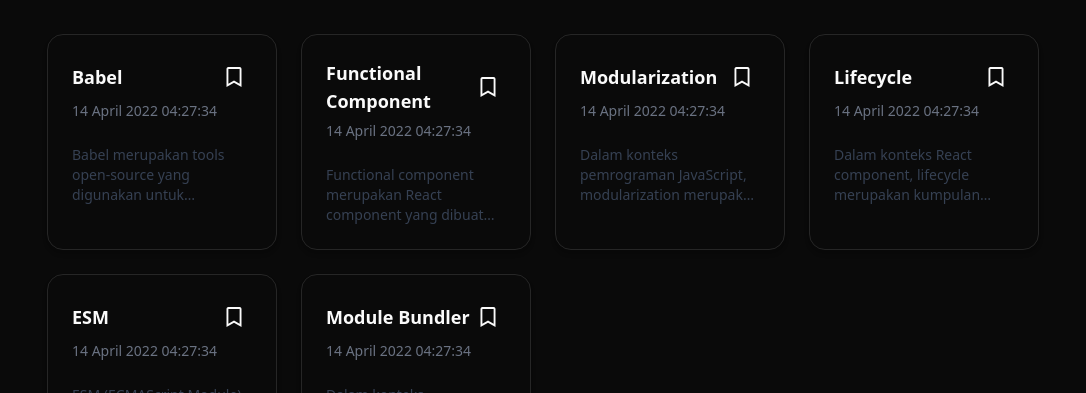
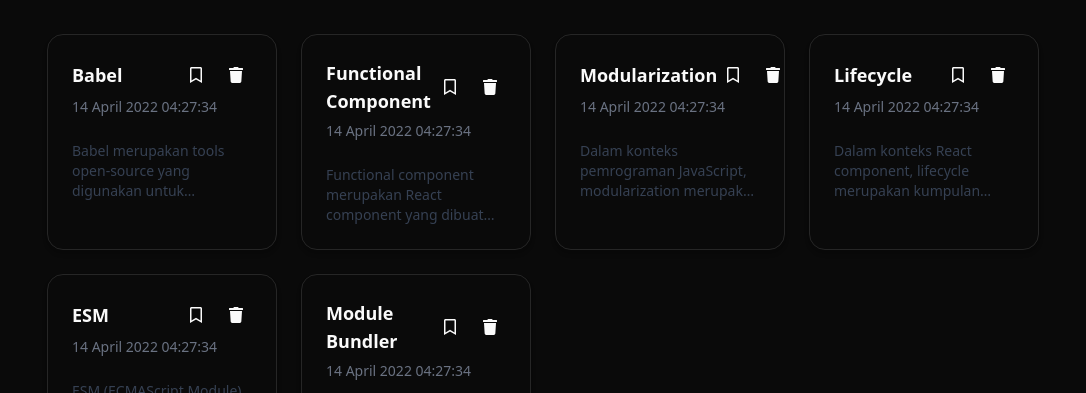
Before and after one commit to tafhdytllah/personal-notes-app, a React (Vite) app: page / in a window 1280 px wide. Shown: the part 202-595 px from the top of the page, without its empty margins (97-1183 px from the left). Built offline with nearby package versions, Linux system fonts and the light colour scheme.

Commit message:
feat: feature delete item

```diff
--- a/src/components/BookmarkItem.tsx
+++ b/src/components/BookmarkItem.tsx
@@ -23,9 +23,9 @@ const BookMarkItem = ({
       className="p-2 rounded-full hover:bg-gray-200 transition"
     >
       {isBookmark ? (
-        <FaBookmark className="h-5 w-5 text-foreground" />
+        <FaBookmark className="h-4 w-4 text-foreground" />
       ) : (
-        <FaRegBookmark className="h-5 w-5 text-foreground" />
+        <FaRegBookmark className="h-4 w-4 text-foreground" />
       )}
     </button>
   );
--- a/src/components/NoteItem.tsx
+++ b/src/components/NoteItem.tsx
@@ -5,14 +5,20 @@ import { Note } from "@/types/note";
 import { format } from "date-fns";
 import { id } from "date-fns/locale";
 import { useState } from "react";
+import { FaTrash } from "react-icons/fa";
 import { useNavigate } from "react-router-dom";
 
 type NotesItemProps = {
   note: Note;
   onArchiveChange: (id: string) => void;
+  onDeleteChange: (id: string) => void;
 };
 
-const NoteItem = ({ note, onArchiveChange }: NotesItemProps) => {
+const NoteItem = ({
+  note,
+  onArchiveChange,
+  onDeleteChange,
+}: NotesItemProps) => {
   const [isBookmark, setIsBookmark] = useState<boolean>(note.archived);
   const navigate = useNavigate();
   const redirectUrl = ROUTES["notes-detail"].replace(":id", note.id);
@@ -36,12 +42,23 @@ const NoteItem = ({ note, onArchiveChange }: NotesItemProps) => {
       <CardHeader>
         <div className="flex justify-between items-center">
           <CardTitle className="text-lg font-semibold">{note.title}</CardTitle>
+          <div className="flex gap-x-2">
             <BookMarkItem
               isBookmark={isBookmark}
               onArchive={onArchiveChange}
               onBookmark={handleBookmark}
               noteId={note.id ?? ""}
             />
+            <button
+              onClick={(e) => {
+                e.stopPropagation();
+                onDeleteChange(note.id ?? "");
+              }}
+              className="p-2 rounded-full hover:bg-gray-200 transition"
+            >
+              <FaTrash className="h-4 w-4 text-foreground" />
+            </button>
+          </div>
         </div>
         <p className="text-sm text-gray-500">{formattedDate}</p>
       </CardHeader>
--- a/src/components/layout/NoteList.tsx
+++ b/src/components/layout/NoteList.tsx
@@ -7,12 +7,14 @@ type NoteListProps = {
   initialData: Note[];
   language: LangOption;
   onArchiveChange: (id: string) => void;
+  onDeleteChange: (id: string) => void;
 };
 
 const NoteList = ({
   initialData,
   language,
   onArchiveChange,
+  onDeleteChange,
 }: NoteListProps) => {
   return (
     <>
@@ -20,7 +22,12 @@ const NoteList = ({
         <div className="container mx-auto px-4 pt-4 pb-8">
           <div className="grid grid-cols-1 sm:grid-cols-2 md:grid-cols-3 lg:grid-cols-4 gap-6">
             {initialData.map((note) => (
-              <NoteItem key={note.id} note={note} onArchiveChange={onArchiveChange} />
+              <NoteItem
+                key={note.id}
+                note={note}
+                onArchiveChange={onArchiveChange}
+                onDeleteChange={onDeleteChange}
+              />
             ))}
           </div>
         </div>
--- a/src/components/pages/ArchivePage.tsx
+++ b/src/components/pages/ArchivePage.tsx
@@ -7,7 +7,7 @@ import { LangOption } from "@/constants";
 import { useLanguage } from "@/hooks/useLanguage";
 import { useNotes } from "@/hooks/useNotes";
 import getLanguage from "@/lib/language";
-import { getNotes, unarchiveNote } from "@/services/NotesService";
+import { deleteNote, getNotes, unarchiveNote } from "@/services/NotesService";
 import { Note } from "@/types/note";
 import { useEffect, useState } from "react";
 import { useSearchParams } from "react-router-dom";
@@ -33,6 +33,11 @@ const ArchivePage = () => {
 
     setArchiveNote(filteredNotes);
   }, [notes, keyword]);
+
+  const onDeleteChangeHandler = (id: string) => {
+    deleteNote(id);
+    setNotes(getNotes());
+  };
 
   const onArchiveChangeHandler = (id: string) => {
     unarchiveNote(id);
@@ -60,6 +65,7 @@ const ArchivePage = () => {
           initialData={archiveNote}
           language={language as LangOption}
           onArchiveChange={onArchiveChangeHandler}
+          onDeleteChange={onDeleteChangeHandler}
         />
       ) : (
         <Empty language={language as LangOption} />
--- a/src/components/pages/HomePage.tsx
+++ b/src/components/pages/HomePage.tsx
@@ -7,7 +7,7 @@ import { LangOption } from "@/constants";
 import { useLanguage } from "@/hooks/useLanguage";
 import { useNotes } from "@/hooks/useNotes";
 import getLanguage from "@/lib/language";
-import { archiveNote, getNotes } from "@/services/NotesService";
+import { archiveNote, deleteNote, getNotes } from "@/services/NotesService";
 import { Note } from "@/types/note";
 import { useEffect, useState } from "react";
 import { useSearchParams } from "react-router-dom";
@@ -33,6 +33,11 @@ const HomePage = () => {
 
     setActiveNotes(filteredNotes);
   }, [notes, keyword]);
+
+  const onDeleteChangeHandler = (id: string) => {
+    deleteNote(id);
+    setNotes(getNotes());
+  };
 
   const onArchiveChangeHandler = (id: string) => {
     archiveNote(id);
@@ -60,6 +65,7 @@ const HomePage = () => {
           initialData={activeNotes}
           language={language as LangOption}
           onArchiveChange={onArchiveChangeHandler}
+          onDeleteChange={onDeleteChangeHandler}
         />
       ) : (
         <Empty language={language as LangOption} />
```
Lines whose indentation alone changed are shown as unchanged.
